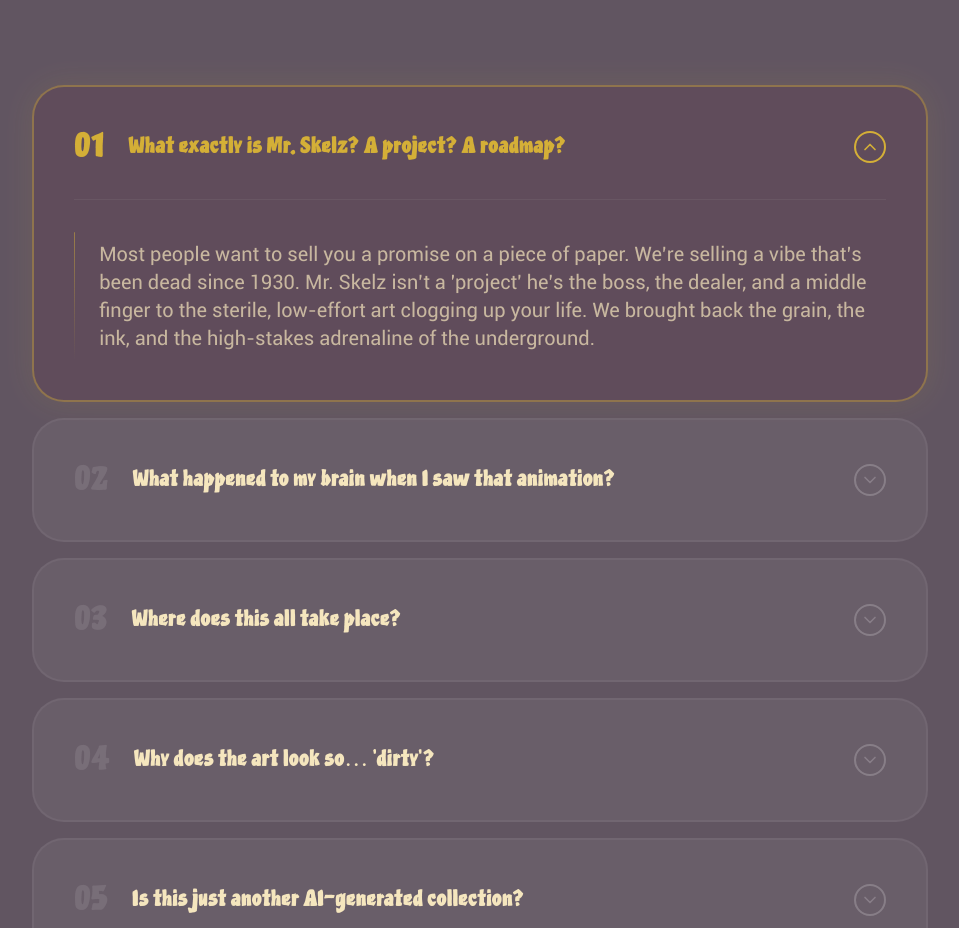
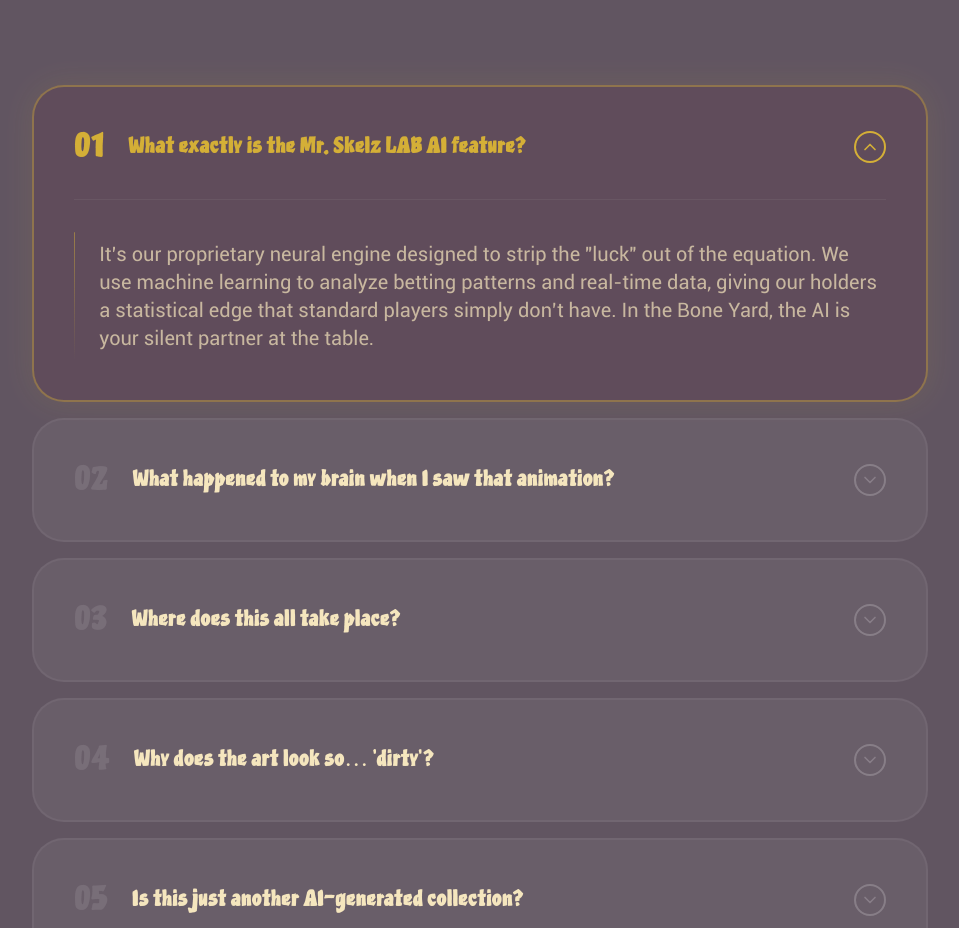
Before and after one commit to mrskelznfts/Mrskelz, a React (Vite) app: page / in a window 1280 px wide. Shown: the part 5460-6388 px from the top of the page, without its empty margins (160-1119 px from the left). Built offline with nearby package versions, Linux system fonts and the light colour scheme.

Commit message:
docs: update FAQ #1 with LAB AI feature details

```diff
--- a/src/App.tsx
+++ b/src/App.tsx
@@ -364,8 +364,8 @@ const QnASection = () => {
 
   const faqs = [
     {
-      q: "What exactly is Mr. Skelz? A project? A roadmap?",
-      a: "Most people want to sell you a promise on a piece of paper. We’re selling a vibe that’s been dead since 1930. Mr. Skelz isn’t a 'project' he’s the boss, the dealer, and a middle finger to the sterile, low-effort art clogging up your life. We brought back the grain, the ink, and the high-stakes adrenaline of the underground."
+      q: "What exactly is the Mr. Skelz LAB AI feature?",
+      a: "It’s our proprietary neural engine designed to strip the \"luck\" out of the equation. We use machine learning to analyze betting patterns and real-time data, giving our holders a statistical edge that standard players simply don’t have. In the Bone Yard, the AI is your silent partner at the table."
     },
     {
       q: "What happened to my brain when I saw that animation?",
```
